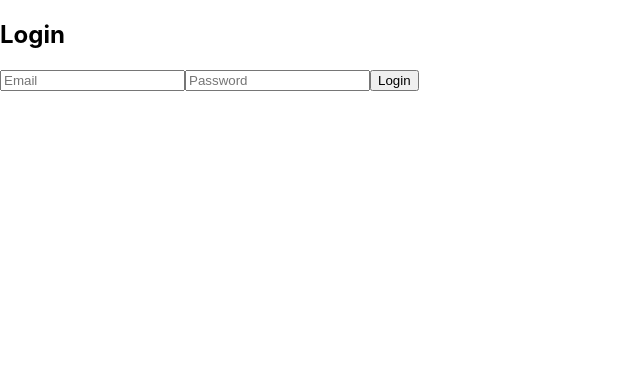
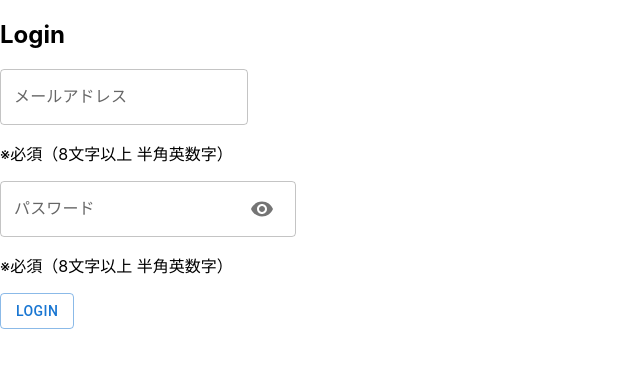
Before and after one commit to takumiTakahata/equipment_management_system, a React (Create React App) app in the folder app/: page /admin_login in a window 1280 px wide. Before the commit this address had no page. Shown: the top 368 px of the page, without its empty margins (0-640 px from the left). Built offline with nearby package versions, Linux system fonts and the light colour scheme.

Commit message:
入力欄の形式を変更

```diff
--- a/app/src/components/login.tsx
+++ b/app/src/components/login.tsx
@@ -1,13 +1,53 @@
 import React, { useState } from "react";
 import { useNavigate } from "react-router-dom";
+import { TextField } from "@mui/material";
+import Button from "@mui/material/Button";
+import { ErrorMessage } from "@hookform/error-message";
+import Visibility from "@mui/icons-material/Visibility";
+import VisibilityOff from "@mui/icons-material/VisibilityOff";
+import InputAdornment from "@mui/material/InputAdornment";
+import IconButton from "@mui/material/IconButton";
 
 const Login: React.FC = () => {
   const [email, setEmail] = useState("");
   const [password, setPassword] = useState("");
+  const [showPassword, setShowPassword] = useState(false);
   const [error, setError] = useState<string | null>(null);
+  const [emailError, setEmailError] = useState<string | null>(null);
+  const [passwordError, setPasswordError] = useState<string | null>(null);
   const navigate = useNavigate(); // useNavigate フックを使用して、画面遷移を行う
 
+  const validateEmail = (email: string): boolean => {
+    const emailRegex = /^[a-zA-Z0-9.]+@morijyobi\.ac\.jp$/;
+    return emailRegex.test(email);
+  };
+
+  const validatePassword = (password: string): boolean => {
+    const passwordRegex = /^(?=.*[A-Z]|[a-z]|[0-9])(?=.*\d)[A-Za-z0-9]{8,}$/;
+    return passwordRegex.test(password);
+  };
+
   const handleLogin = async () => {
+    setEmailError(null);
+    setPasswordError(null);
+    setError(null);
+
+    let valid = true;
+
+    if (!validateEmail(email)) {
+      setEmailError("メールアドレスの形式が間違っています");
+      valid = false;
+    }
+
+    if (!validatePassword(password)) {
+      setPasswordError(
+        "パスワードは8文字以上で、少なくとも1つの英字と1つの数字を含める必要があります"
+      );
+      valid = false;
+    }
+
+    if (!valid) return;
+
     try {
       const response = await fetch("http://localhost:8000/api/admin/login/", {
         method: "POST",
@@ -35,24 +75,44 @@ const Login: React.FC = () => {
     }
   };
 
+  const handleClickShowPassword = () => {
+    setShowPassword(!showPassword);
+  };
+
   return (
     <div>
       <h2>Login</h2>
-      <input
+      <TextField
+        label="メールアドレス"
         type="email"
         value={email}
         onChange={(e) => setEmail(e.target.value)}
-        placeholder="Email"
-        required
+        error={!!emailError}
+        helperText={emailError}
       />
-      <input
-        type="password"
+      {!emailError && <p>※必須（8文字以上 半角英数字）</p>}
+
+      <TextField
+        label="パスワード"
+        type={showPassword ? "text" : "password"}
         value={password}
         onChange={(e) => setPassword(e.target.value)}
-        placeholder="Password"
-        required
+        error={!!passwordError}
+        helperText={passwordError}
+        InputProps={{
+          endAdornment: (
+            <InputAdornment position="end">
+              <IconButton onClick={handleClickShowPassword}>
+                {showPassword ? <VisibilityOff /> : <Visibility />}
+              </IconButton>
+            </InputAdornment>
+          ),
+        }}
       />
-      <button onClick={handleLogin}>Login</button>
+      {!passwordError && <p>※必須（8文字以上 半角英数字）</p>}
+      <Button onClick={handleLogin} variant="outlined">
+        Login
+      </Button>
       {error && <p>{error}</p>}
     </div>
   );
--- a/app/src/components/teacher_register.tsx
+++ b/app/src/components/teacher_register.tsx
@@ -174,7 +174,7 @@ function TeacherRegister() {
                   {...register("password", {
                     required: "パスワードを入力してください",
                     pattern: {
-                      value: /^(?=.*[A-Z]|[a-z])(?=.*\d)[A-Za-z0-9]{8,}$/, // 入力規則 8文字以上
+                      value: /^(?=.*[A-Z]|[a-z]|[0-9])(?=.*\d)[A-Za-z0-9]{8,}$/, // 入力規則 8文字以上
                       message: "パスワードの形式が間違っています",
                     },
                   })}
```
